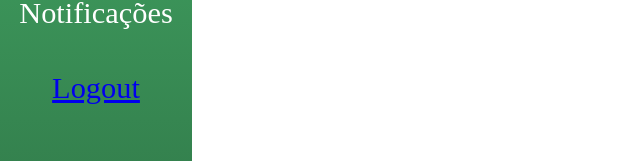
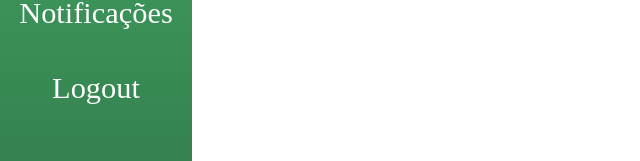
Before and after one commit to RusthenRonald2006/Portal-de-analise-em-anomalias-transacionais, a JavaScript app in the folder detec-anomalias/: page /dashboard in a window 1280 px wide. Shown: the part 532-693 px from the top of the page, without its empty margins (0-640 px from the left). Built offline with nearby package versions, Linux system fonts and the light colour scheme; the HTML template or start-up script is replaced by a standard one.

Commit message:
estilizando botão de link

```diff
--- a/detec-anomalias/src/components/layout/Navbar.js
+++ b/detec-anomalias/src/components/layout/Navbar.js
@@ -8,7 +8,7 @@ function Navbar(){
                 <li><a>Gestão de Transações</a></li>
                 <li><a>Gestão de Contas</a></li>
                 <li><a>Tela de Notificações</a></li>
-                <li><Link to="/">Logout</Link></li>
+                <li><Link to="/" className={styles.link}>Logout</Link></li>
             </ul>
         </nav>
 )} export default Navbar
--- a/detec-anomalias/src/components/layout/Navbar.module.css
+++ b/detec-anomalias/src/components/layout/Navbar.module.css
@@ -10,3 +10,7 @@
     font-size: 1.9em;
     text-align: center;
 }
+.link{
+    color: white;
+    text-decoration: none;
+}
```
